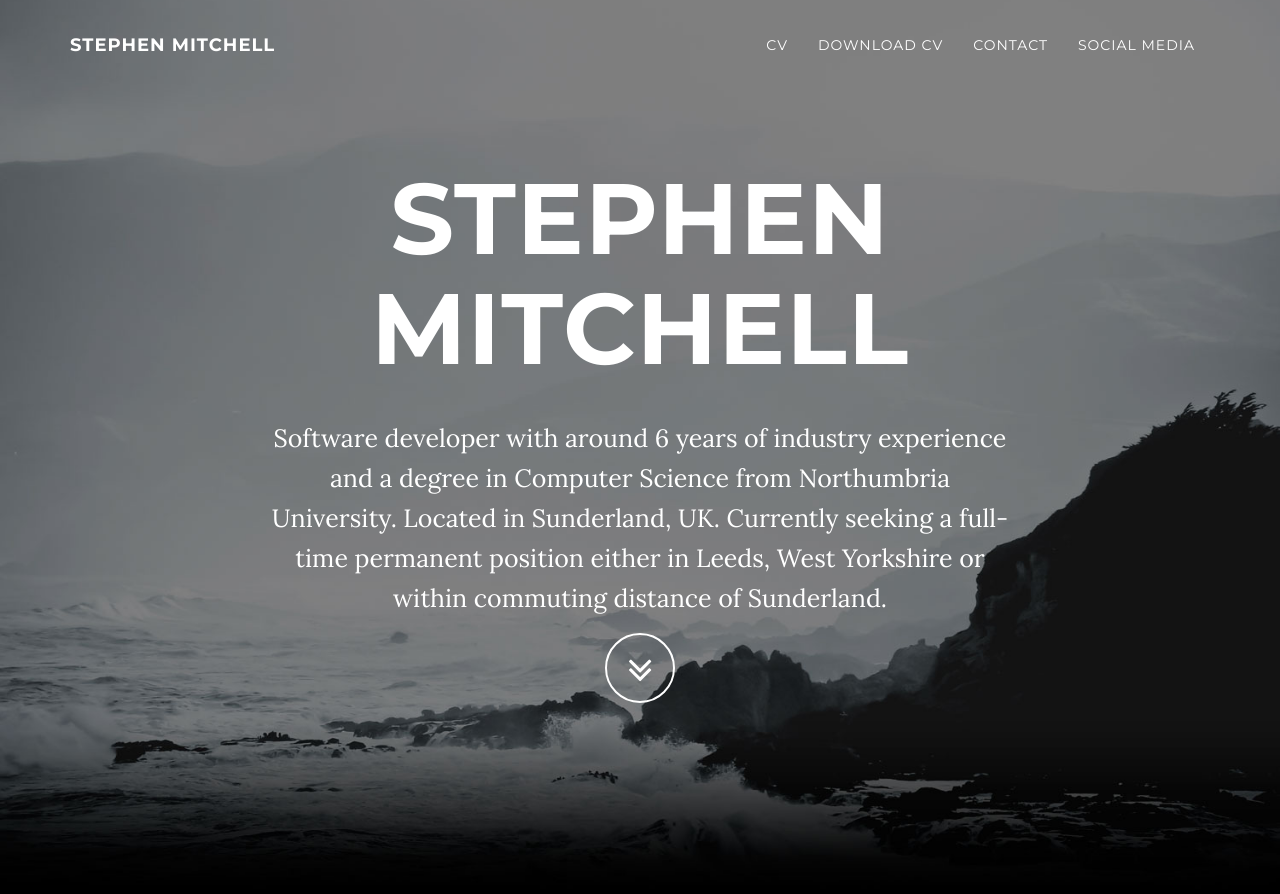
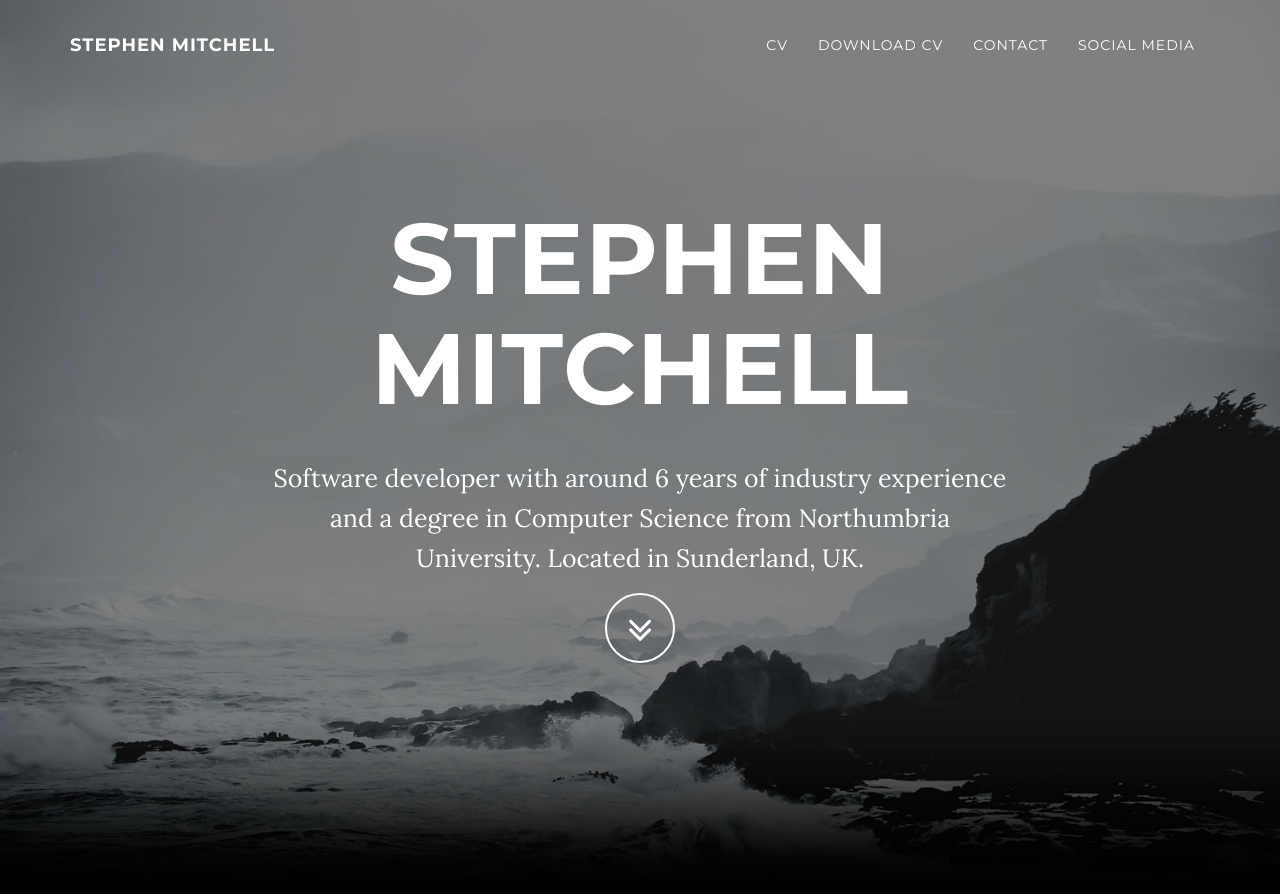
Before and after one commit to stephen-mitchell/stephen-mitchell.github.io, a Jekyll site: the page built from index.html, in a window 1280 px wide and 900 px high. Shown: the top 894 px of the window. Built offline with Jekyll 4.4.1, drawn with Linux system fonts in a browser that asks for light colours.

Commit message:
Updated header text

```diff
--- a/_config.yml
+++ b/_config.yml
@@ -4,8 +4,7 @@ email: your-email@domain.com
 url: http://stephenmitchell.me.uk
 description: "Software developer with around 6 years of industry experience and
 a degree in Computer Science from Northumbria University. Located in Sunderland,
-UK. Currently seeking a full-time permanent position either in Leeds, West
-Yorkshire or within commuting distance of Sunderland."
+UK."
 
 # Color settings (hex-codes without the leading hash-tag)
 color:
```
